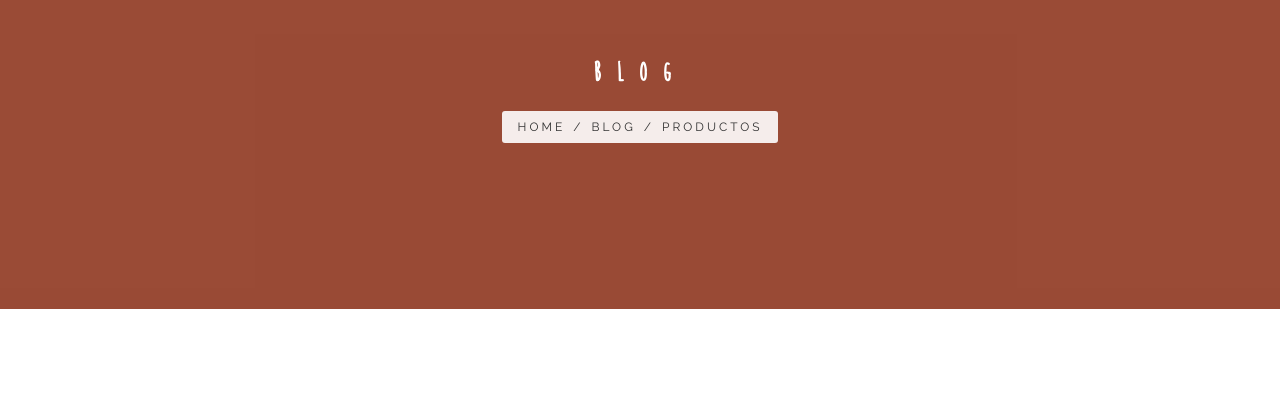
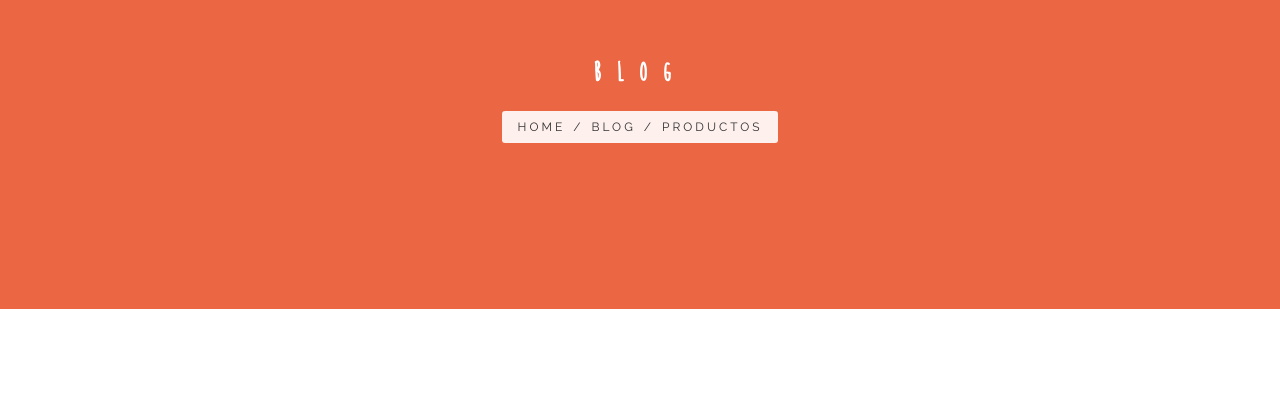
Before and after one commit to mvegap/template_buho, a plain HTML site: page blog.html in a window 1280 px wide. Shown: the part 221-637 px from the top of the page. Drawn offline with Linux system fonts and the light colour scheme; files whose address does not match are found by name.

Commit message:
unificando color

```diff
--- a/blog.html
+++ b/blog.html
@@ -115,7 +115,7 @@
 
         <!-- CONTENT --------------------------------------------------------------------------------->
         <!-- Intro Section -->
-        <section class="inner-intro dark-bg bg-image overlay-dark parallax parallax-background1" id="overlay-dark">
+        <section class="inner-intro dark-bg bg-image parallax parallax-background1" id="overlay-dark">
             <div class="container">
                 <div class="row title">
                     <h2 class="h2">Blog</h2>
```
